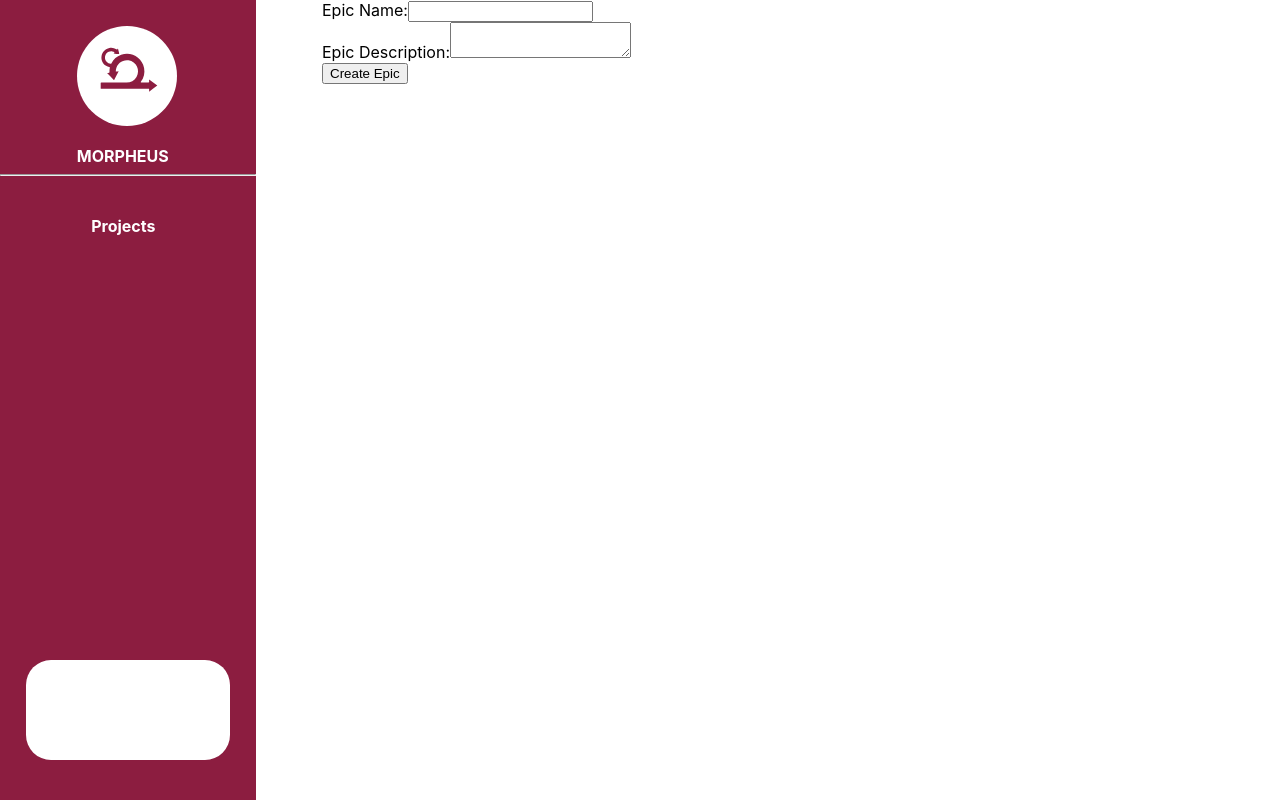
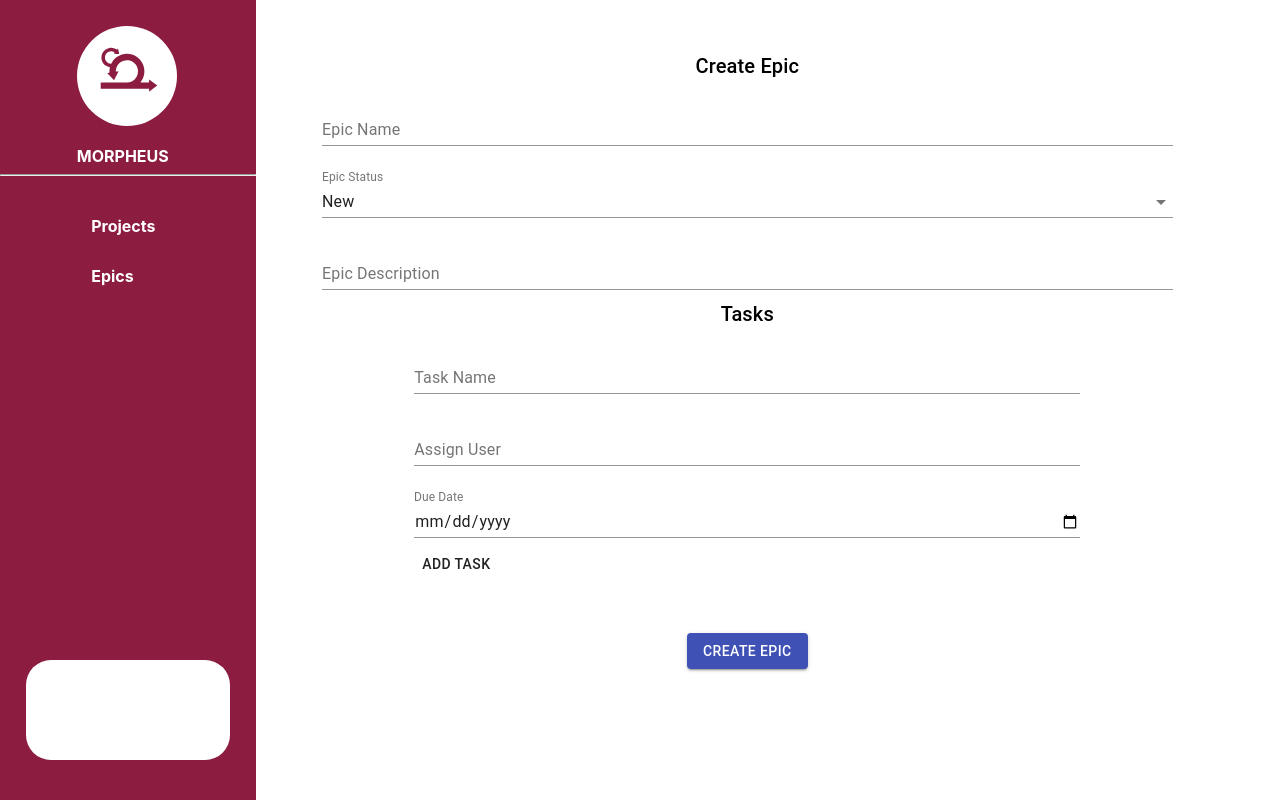
Before and after one commit to SER516-Team-Morpheus/scrum-simulator, a React (Create React App) app: page /create-epic in a window 1280 px wide. Built offline with nearby package versions, Linux system fonts and the light colour scheme.

Commit message:
Created Design of Epics

```diff
--- a/package.json
+++ b/package.json
@@ -5,6 +5,7 @@
   "dependencies": {
     "@emotion/react": "^11.10.6",
     "@emotion/styled": "^11.10.6",
+    "@material-ui/core": "^4.12.4",
     "@mui/material": "^5.11.14",
     "@testing-library/jest-dom": "^5.16.5",
     "@testing-library/react": "^13.4.0",
--- a/src/component/CreateEpic.js
+++ b/src/component/CreateEpic.js
@@ -1,38 +1,153 @@
 import React, { useState } from 'react';
+import { Button, MenuItem, TextField, Typography } from '@material-ui/core';
+import '../css/CreateEpic.css';
+
+
 
 const CreateEpic = ({ addEpic }) => {
     const [name, setName] = useState('');
+    const [status, setStatus] = useState('New');
     const [description, setDescription] = useState('');
+    const [tasks, setTasks] = useState([]);
 
     const handleSubmit = (e) => {
     e.preventDefault();
-    addEpic({ name, description });
+    addEpic({ name, status, description, tasks });
     setName('');
+    setStatus('New');
     setDescription('');
+    setTasks([]);
+    };
+
+    const handleAddTask = (task) => {
+    setTasks([...tasks, task]);
+    };
+
+    const handleTaskUpdate = (index, updatedTask) => {
+    setTasks([
+        ...tasks.slice(0, index),
+        updatedTask,
+        ...tasks.slice(index + 1),
+    ]);
+    };
+
+    const handleTaskDelete = (index) => {
+    setTasks([...tasks.slice(0, index), ...tasks.slice(index + 1)]);
     };
 
     return (
     <form onSubmit={handleSubmit}>
-        <label>
-        Epic Name:
-        <input
-            type="text"
-            value={name}
-            onChange={(e) => setName(e.target.value)}
+        <Typography variant="h6">Create Epic</Typography>
+        <TextField
+        label="Epic Name"
+        value={name}
+        onChange={(e) => setName(e.target.value)}
+        fullWidth
+        margin="normal"
         />
-        </label>
-        <br />
-        <label>
-        Epic Description:
-        <textarea
-            value={description}
-            onChange={(e) => setDescription(e.target.value)}
+        <TextField
+        select
+        label="Epic Status"
+        value={status}
+        onChange={(e) => setStatus(e.target.value)}
+        fullWidth
+        margin="normal"
+        >
+        <MenuItem value="New">New</MenuItem>
+        <MenuItem value="In Progress">In Progress</MenuItem>
+        <MenuItem value="Completed">Completed</MenuItem>
+        </TextField>
+        <TextField
+        label="Epic Description"
+        value={description}
+        onChange={(e) => setDescription(e.target.value)}
+        fullWidth
+        margin="normal"
+        multiline
         />
-        </label>
-        <br />
-        <button type="submit">Create Epic</button>
+        <Typography variant="h6">Tasks</Typography>
+        {tasks.map((task, index) => (
+        <TaskInput
+            key={index}
+            index={index}
+            task={task}
+            onUpdate={handleTaskUpdate}
+            onDelete={handleTaskDelete}
+        />
+        ))}
+        <TaskInput onAdd={handleAddTask} />
+        <Button type="submit" variant="contained" color="primary">
+        Create Epic
+        </Button>
     </form>
     );
 };
 
+
+const TaskInput = ({ index, task, onUpdate, onDelete, onAdd }) => {
+    const [name, setName] = useState(task ? task.name : '');
+    const [user, setUser] = useState(task ? task.user : '');
+    const [dueDate, setDueDate] = useState(task ? task.dueDate : '');
+
+    const handleNameChange = (e) => {
+    setName(e.target.value);
+    onUpdate(index, { ...task, name: e.target.value });
+};
+
+    const handleUserChange = (e) => {
+    setUser(e.target.value);
+    onUpdate(index, { ...task, user: e.target.value });
+    };
+
+    const handleDueDateChange = (e) => {
+    setDueDate(e.target.value);
+    onUpdate(index, { ...task, dueDate: e.target.value });
+    };
+
+    const handleDeleteClick = () => {
+        onDelete(index);
+        };
+
+    return (
+
+        <div>
+            <TextField
+                label="Task Name"
+                value={name}
+                onChange={handleNameChange}
+                fullWidth
+                margin="normal"
+            />
+            <TextField
+                label="Assign User"
+                value={user}
+                onChange={handleUserChange}
+                fullWidth
+                margin="normal"
+            />
+            <TextField
+                label="Due Date"
+                type="date"
+                value={dueDate}
+                onChange={handleDueDateChange}
+                fullWidth
+                margin="normal"
+                InputLabelProps={{
+                shrink: true,
+                }}
+            />
+            {onDelete && (
+                <Button onClick={handleDeleteClick} color="secondary">
+                Delete
+                </Button>
+            )}
+            {onAdd && (
+                <Button onClick={() => onAdd({ name: '', user: '', dueDate: '' })}>
+                Add Task
+                </Button>
+            )}
+        </div>
+    );
+};
+
 export default CreateEpic;
--- a/src/component/navItems.js
+++ b/src/component/navItems.js
@@ -4,6 +4,13 @@ export const navItems =()=> {return([
     {
         name:'Projects',
         url:'/projects',
+        isVisible:true,
+        isActive:false
+    },
+    {
+
+        name: 'Epics',
+        url: '/create-epic',
         isVisible:true,
         isActive:false
     },
--- /dev/null
+++ b/src/css/CreateEpic.css
@@ -0,0 +1,37 @@
+form {
+    display: flex;
+    flex-direction: column;
+    align-items: center;
+    margin-top: 50px;
+    }
+
+  form > * {
+    margin-bottom: 20px;
+    }
+
+h6 {
+    margin-top: 30px;
+    }
+
+.task {
+    display: flex;
+    flex-direction: column;
+    align-items: flex-start;
+    margin-bottom: 20px;
+    padding: 20px;
+    border: 1px solid #ccc;
+    border-radius: 5px;
+    }
+
+  .task > * {
+    margin-bottom: 10px;
+    }
+
+.task button {
+    margin-top: 10px;
+
+    }
+
+button[type="submit"] {
+    margin-top: 30px;
+    }
```
Also changed, not shown: 1 other file (tests, documents, lock files or other folders).
